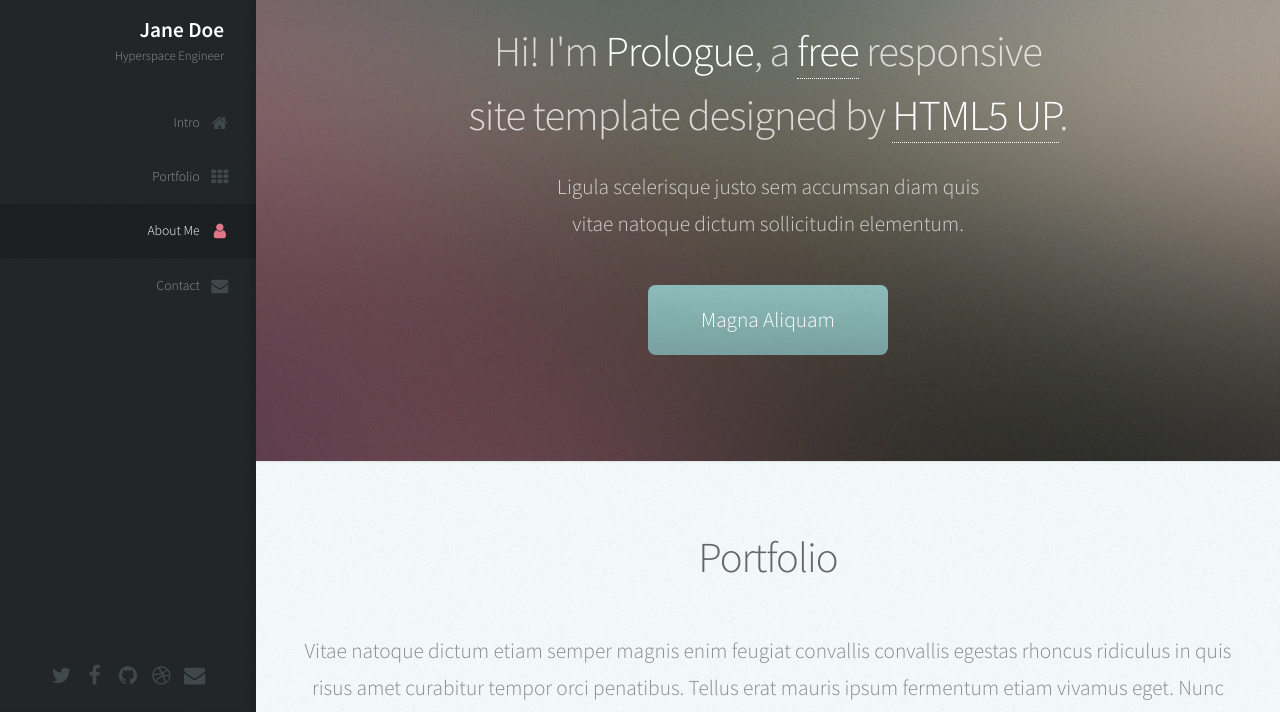
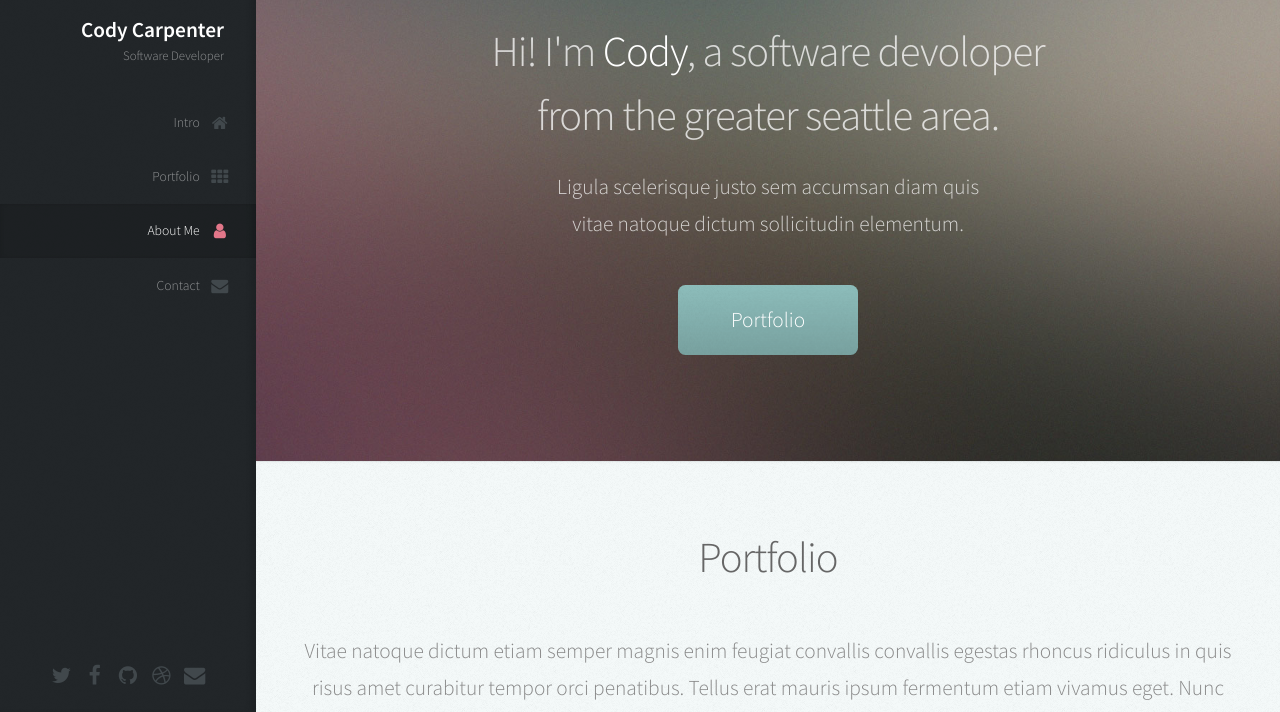
Before and after one commit to CallMeCody/portfolio, a website: page public/index.html in a window 1280 px wide. Shown: the part 88-800 px from the top of the page. Drawn offline with Linux system fonts and the light colour scheme.

Commit message:
changed intro page

```diff
--- a/public/index.html
+++ b/public/index.html
@@ -21,8 +21,8 @@
 					<!-- Logo -->
 						<div id="logo">
 							<span class="image avatar48"><img src="images/avatar.jpg" alt="" /></span>
-							<h1 id="title">Jane Doe</h1>
-							<p>Hyperspace Engineer</p>
+							<h1 id="title">Cody Carpenter</h1>
+							<p>Software Developer</p>
 						</div>
 
 					<!-- Nav -->
@@ -41,9 +41,9 @@
 
 					<!-- Social Icons -->
 						<ul class="icons">
-							<li><a href="#" class="icon fa-twitter"><span class="label">Twitter</span></a></li>
+							<li><a href="https://twitter.com/CodyCar16859001" class="icon fa-twitter"><span class="label">Twitter</span></a></li>
 							<li><a href="#" class="icon fa-facebook"><span class="label">Facebook</span></a></li>
-							<li><a href="#" class="icon fa-github"><span class="label">Github</span></a></li>
+							<li><a href="https://github.com/CallMeCody?tab=repositories" class="icon fa-github"><span class="label">Github</span></a></li>
 							<li><a href="#" class="icon fa-dribbble"><span class="label">Dribbble</span></a></li>
 							<li><a href="#" class="icon fa-envelope"><span class="label">Email</span></a></li>
 						</ul>
@@ -60,14 +60,14 @@
 						<div class="container">
 
 							<header>
-								<h2 class="alt">Hi! I'm <strong>Prologue</strong>, a <a href="http://html5up.net/license">free</a> responsive<br />
-								site template designed by <a href="http://html5up.net">HTML5 UP</a>.</h2>
+								<h2 class="alt">Hi! I'm <strong>Cody</strong>, a </a> software devoloper<br />
+								from the greater seattle area</a>.</h2>
 								<p>Ligula scelerisque justo sem accumsan diam quis<br />
 								vitae natoque dictum sollicitudin elementum.</p>
 							</header>
 
 							<footer>
-								<a href="#portfolio" class="button scrolly">Magna Aliquam</a>
+								<a href="#portfolio" class="button scrolly">Portfolio</a>
 							</footer>
 
 						</div>
```
Also changed, not shown: public/assets/css/base.css (added), public/assets/css/layout.css (added), public/assets/css/modules.css (added).
